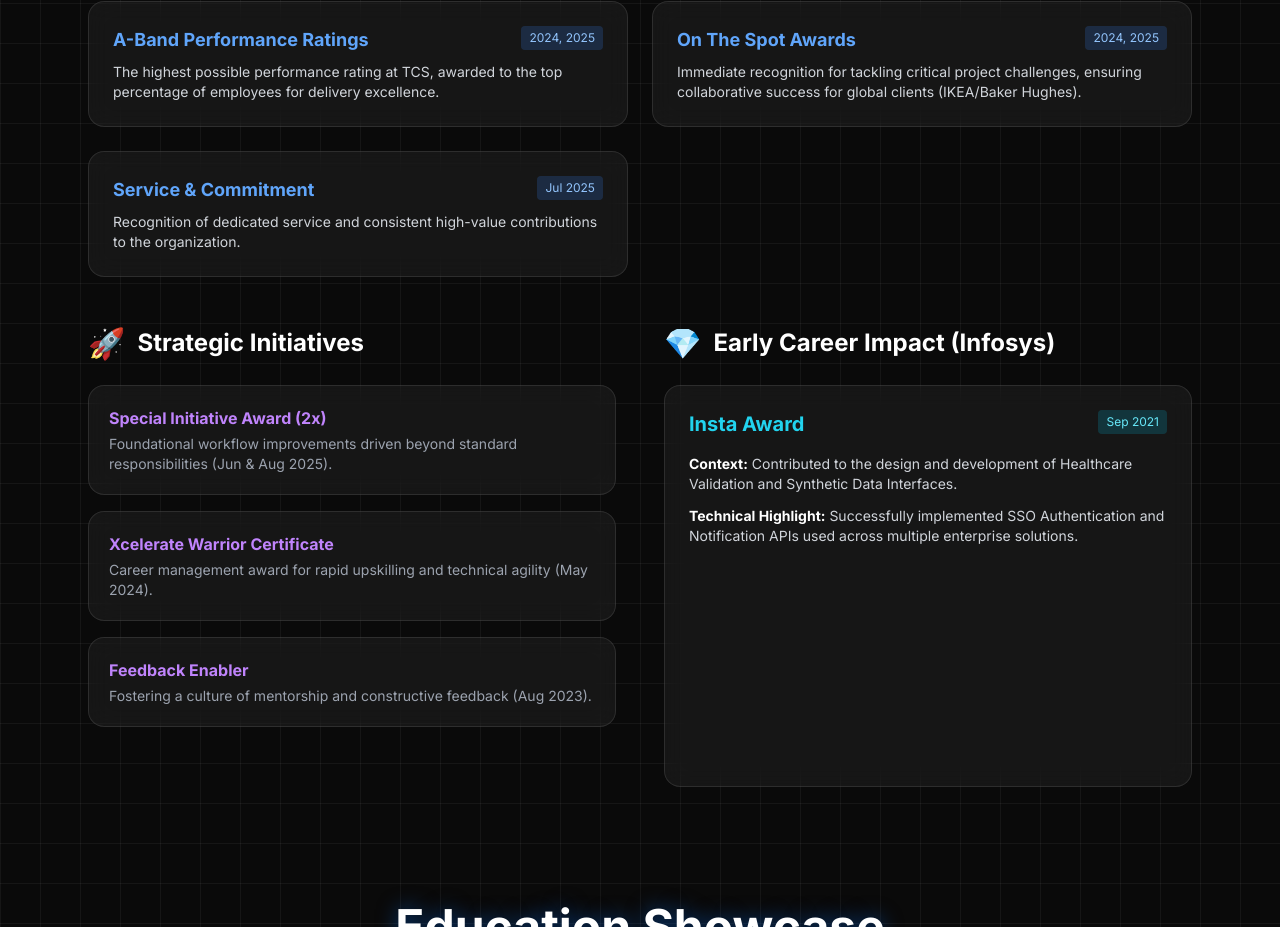
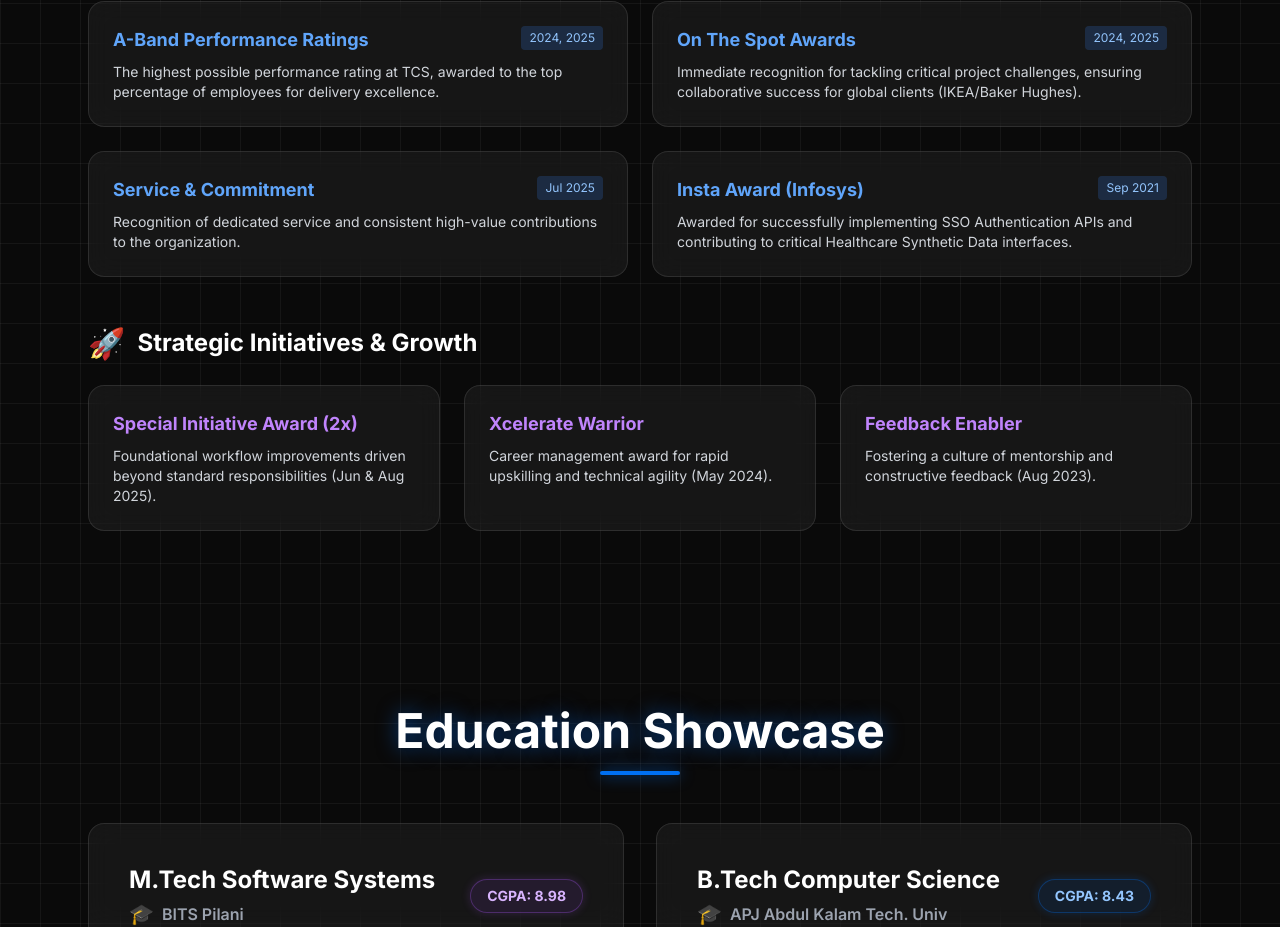
Before and after one commit to vaisakhmc/portfolio, an Angular app: page / in a window 1280 px wide. Shown: the part 3237-4164 px from the top of the page. Built offline with nearby package versions, Linux system fonts and the light colour scheme.

Commit message:
chore(ui): Refactored Infosys Award blending into main delivery grid for visual symmetry

```diff
--- a/src/app/app.html
+++ b/src/app/app.html
@@ -216,7 +216,7 @@
 
       <!-- Category 2 -->
       <div>
-        <h3 class="text-2xl font-bold text-white mb-6 flex items-center gap-3"><span class="text-3xl">🌟</span> Performance & Delivery Awards (TCS)</h3>
+        <h3 class="text-2xl font-bold text-white mb-6 flex items-center gap-3"><span class="text-3xl">🌟</span> Performance & Delivery Awards</h3>
         <div class="grid grid-cols-1 md:grid-cols-2 gap-6">
           <div class="glass-card p-6 hover:border-blue-500/50 transition-colors">
             <div class="flex justify-between items-start mb-2">
@@ -239,42 +239,31 @@
             </div>
             <p class="text-sm text-gray-300">Recognition of dedicated service and consistent high-value contributions to the organization.</p>
           </div>
+          <div class="glass-card p-6 hover:border-blue-500/50 transition-colors">
+            <div class="flex justify-between items-start mb-2">
+              <h4 class="font-bold text-lg text-blue-400">Insta Award (Infosys)</h4>
+              <span class="text-xs bg-blue-500/20 text-blue-300 px-2 py-1 rounded">Sep 2021</span>
+            </div>
+            <p class="text-sm text-gray-300">Awarded for successfully implementing SSO Authentication APIs and contributing to critical Healthcare Synthetic Data interfaces.</p>
+          </div>
         </div>
       </div>
 
-      <!-- Category 3 & 4 Grid -->
-      <div class="grid grid-cols-1 lg:grid-cols-2 gap-12">
-        <!-- Strategic Initiatives -->
-        <div>
-          <h3 class="text-2xl font-bold text-white mb-6 flex items-center gap-3"><span class="text-3xl">🚀</span> Strategic Initiatives</h3>
-          <div class="space-y-4">
-            <div class="glass-card p-5 hover:border-purple-500/50 transition-colors">
-              <h4 class="font-bold text-purple-400">Special Initiative Award (2x)</h4>
-              <p class="text-sm text-gray-400 mt-1">Foundational workflow improvements driven beyond standard responsibilities (Jun & Aug 2025).</p>
-            </div>
-            <div class="glass-card p-5 hover:border-purple-500/50 transition-colors">
-              <h4 class="font-bold text-purple-400">Xcelerate Warrior Certificate</h4>
-              <p class="text-sm text-gray-400 mt-1">Career management award for rapid upskilling and technical agility (May 2024).</p>
-            </div>
-            <div class="glass-card p-5 hover:border-purple-500/50 transition-colors">
-              <h4 class="font-bold text-purple-400">Feedback Enabler</h4>
-              <p class="text-sm text-gray-400 mt-1">Fostering a culture of mentorship and constructive feedback (Aug 2023).</p>
-            </div>
+      <!-- Category 3 -->
+      <div>
+        <h3 class="text-2xl font-bold text-white mb-6 flex items-center gap-3"><span class="text-3xl">🚀</span> Strategic Initiatives & Growth</h3>
+        <div class="grid grid-cols-1 md:grid-cols-3 gap-6">
+          <div class="glass-card p-6 hover:border-purple-500/50 transition-colors">
+            <h4 class="font-bold text-lg text-purple-400 mb-2">Special Initiative Award (2x)</h4>
+            <p class="text-sm text-gray-300">Foundational workflow improvements driven beyond standard responsibilities (Jun & Aug 2025).</p>
           </div>
-        </div>
-
-        <!-- Infosys -->
-        <div>
-          <h3 class="text-2xl font-bold text-white mb-6 flex items-center gap-3"><span class="text-3xl">💎</span> Early Career Impact (Infosys)</h3>
-          <div class="glass-card p-6 h-full hover:border-cyan-500/50 transition-colors border-cyan-500/20 bg-gradient-to-br from-cyan-900/10 to-transparent">
-            <div class="flex justify-between items-start mb-2">
-              <h4 class="font-bold text-xl text-cyan-400">Insta Award</h4>
-              <span class="text-xs bg-cyan-500/20 text-cyan-300 px-2 py-1 rounded">Sep 2021</span>
-            </div>
-            <div class="mt-4 space-y-3">
-              <p class="text-sm text-gray-300"><strong class="text-white">Context:</strong> Contributed to the design and development of Healthcare Validation and Synthetic Data Interfaces.</p>
-              <p class="text-sm text-gray-300"><strong class="text-white">Technical Highlight:</strong> Successfully implemented SSO Authentication and Notification APIs used across multiple enterprise solutions.</p>
-            </div>
+          <div class="glass-card p-6 hover:border-purple-500/50 transition-colors">
+            <h4 class="font-bold text-lg text-purple-400 mb-2">Xcelerate Warrior</h4>
+            <p class="text-sm text-gray-300">Career management award for rapid upskilling and technical agility (May 2024).</p>
+          </div>
+          <div class="glass-card p-6 hover:border-purple-500/50 transition-colors">
+            <h4 class="font-bold text-lg text-purple-400 mb-2">Feedback Enabler</h4>
+            <p class="text-sm text-gray-300">Fostering a culture of mentorship and constructive feedback (Aug 2023).</p>
           </div>
         </div>
       </div>
```
